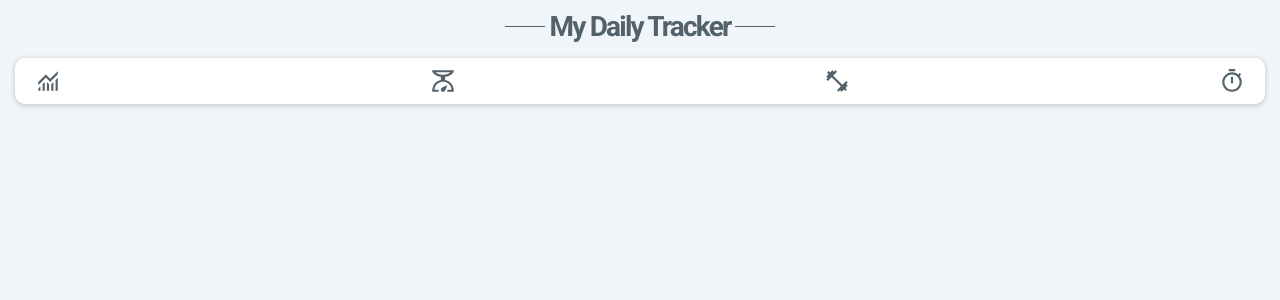
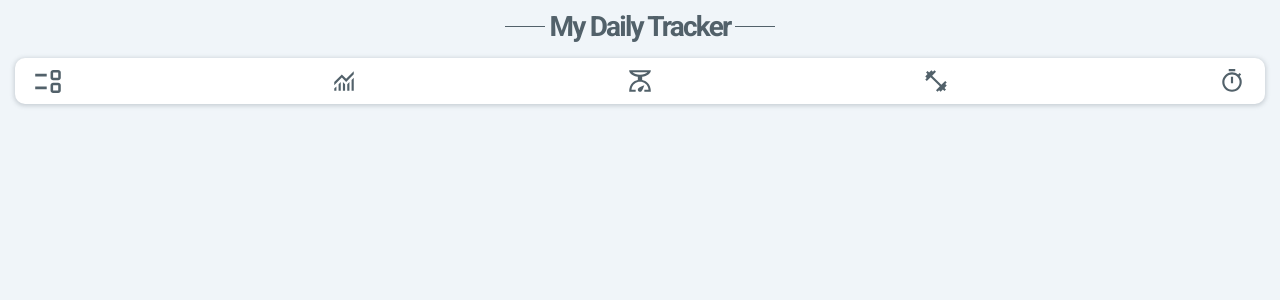
Before and after one commit to FrontendPortfolioHub/my-daily-tracker, a React (Create React App) app: page / in a window 1280 px wide. Shown: the top 300 px of the page. Built offline with nearby package versions, Linux system fonts and the light colour scheme.

Commit message:
added to-do icon in nav bar

```diff
--- a/src/components/NavBar/NavBar.jsx
+++ b/src/components/NavBar/NavBar.jsx
@@ -2,6 +2,7 @@ export const NavBar = () => {
   return (
     <section className="nav-bar container">
       <ul className="nav-bar__list">
+        <li className="nav-bar__item to-do-list icon" />
         <li className="nav-bar__item statistic icon" />
         <li className="nav-bar__item weight icon" />
         <li className="nav-bar__item fitnes-center icon" />
--- a/src/components/NavBar/NavBar.scss
+++ b/src/components/NavBar/NavBar.scss
@@ -18,6 +18,10 @@
   height: 26px;
 }
 
+.to-do-list {
+  background-image: url('../../assets/icons/to-do-list.svg');
+}
+
 .statistic {
   background-image: url('../../assets/icons/statistic.svg');
 }
```
Also changed, not shown: src/assets/icons/to-do-list.svg (added).
